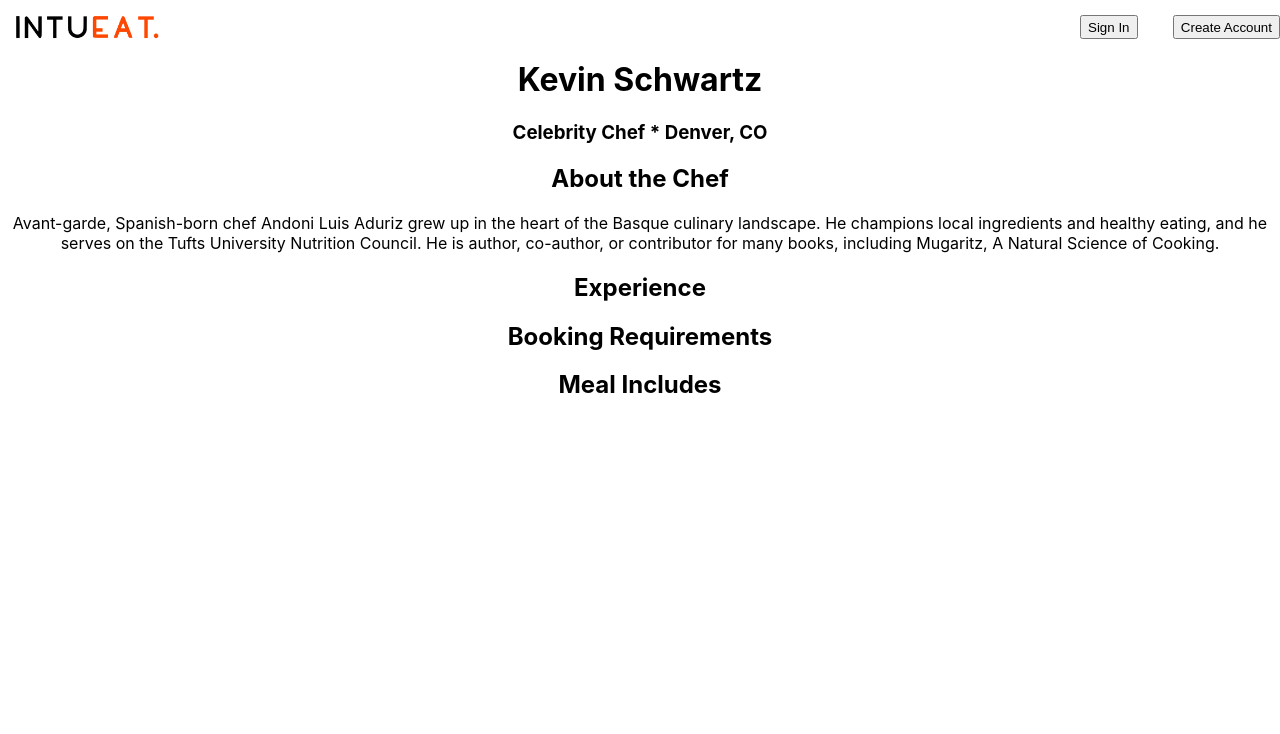
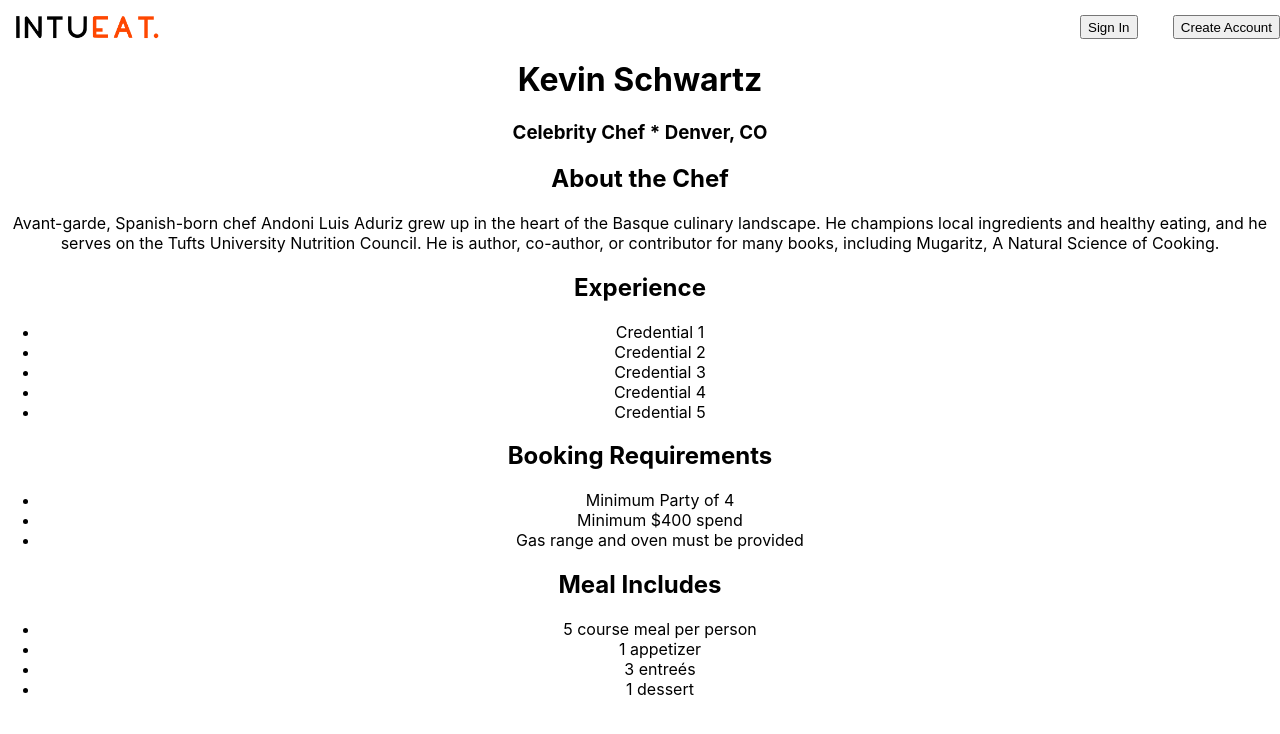
Before and after one commit to VPAbraham/intueat, a React (Create React App) app: page / in a window 1280 px wide. Shown: the top 734 px of the page. Built offline with nearby package versions, Linux system fonts and the light colour scheme.

Commit message:
Pass down array data for experience, requirements, and includes. Output data in unordered lists

```diff
--- a/src/App.js
+++ b/src/App.js
@@ -16,7 +16,10 @@ class App extends Component{
       location: chefData.location,
       about: chefData.about,
       tags: chefData.tags,
-      photos: chefData.photos
+      photos: chefData.photos,
+      experience: chefData.experience,
+      requirements: chefData.requirements,
+      includes: chefData.includes
     }
   }
 
@@ -31,6 +34,9 @@ class App extends Component{
         accolades={this.state.accolades}
         location={this.state.location}
         about={this.state.about}
+        experience={this.state.experience}
+        requirements={this.state.requirements}
+        includes={this.state.includes}
         />
         {/* BarLeft is the container for most of the chef-related data output */}
         <BarRight />
--- a/src/components/Bar-left/Bar-left.js
+++ b/src/components/Bar-left/Bar-left.js
@@ -3,11 +3,27 @@ import ChefInfo from '../Chef-info/Chef-info';
 import ChefBio from '../Chef-bio/Chef-bio';
 
 const BarLeft = (props) => {
-  let {name, accolades, location, about} = props;
+  let {name,
+    accolades,
+    location,
+    about,
+    experience,
+    requirements,
+    includes} = props;
+
   return (
     <div className='bar-left'>
-      <ChefInfo name={name} accolades={accolades} location={location}/>
-      <ChefBio about={about}/>
+      <ChefInfo
+      name={name}
+      accolades={accolades}
+      location={location}
+      />
+      <ChefBio
+      about={about}
+      experience={experience}
+      requirements={requirements}
+      includes={includes}
+      />
     </div>
   );
 };
--- a/src/components/Chef-bio/Chef-bio.js
+++ b/src/components/Chef-bio/Chef-bio.js
@@ -2,7 +2,12 @@ import React from 'react';
 
 
 const ChefBio = (props) => {
-  let { about } = props;
+  let { about, experience, requirements, includes } = props;
+
+  let experiences = experience.map(exp => <li>{exp}</li>);
+  let reqs = requirements.map(req => <li>{req}</li>);
+  let includedServices = includes.map(inc => <li>{inc}</li>);
+
   return (
     <div className='chef-bio'>
       <div className='chef-bio--about'>
@@ -11,12 +16,21 @@ const ChefBio = (props) => {
       </div>
       <div className='chef-bio--experience'>
         <h2>Experience</h2>
+        <ul>
+          {experiences}
+        </ul>
       </div>
       <div className='chef-bio--booking-req'>
         <h2>Booking Requirements</h2>
+        <ul>
+          {reqs}
+        </ul>
       </div>
       <div className='chef-bio--includes'>
         <h2>Meal Includes</h2>
+        <ul>
+          {includedServices}
+        </ul>
       </div>
     </div>
   )
```
